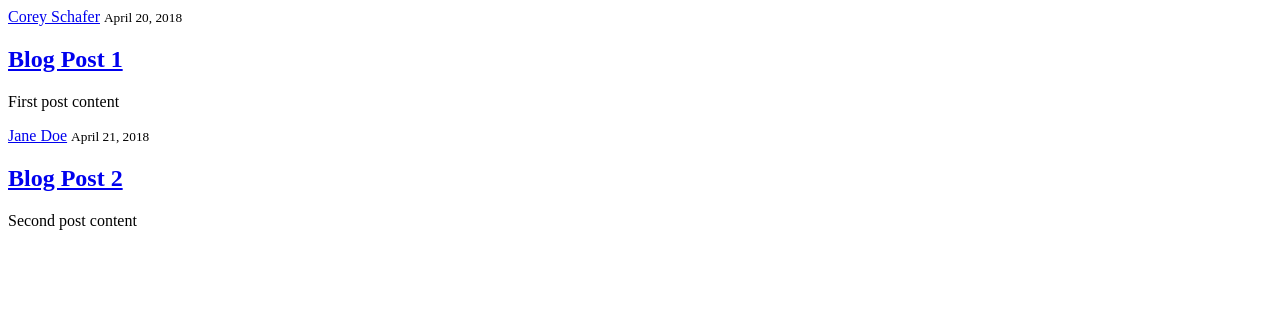
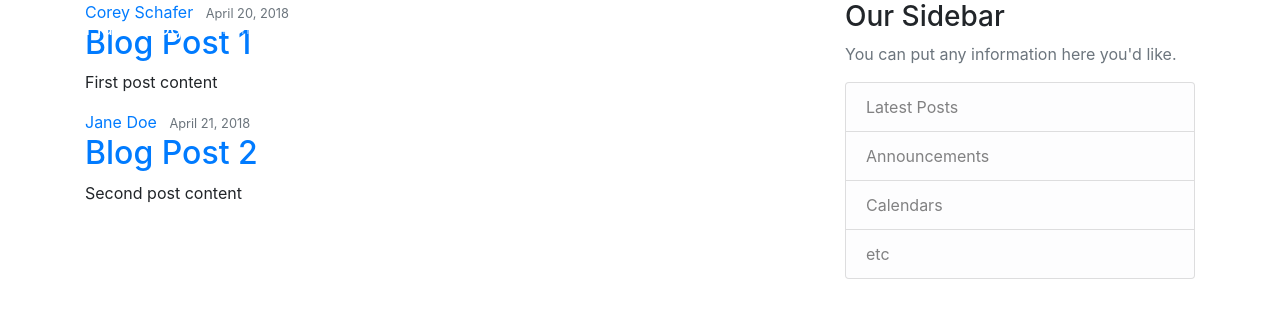
Before and after one commit to Gitongamiriam/pitch-blog, a Flask app: page /home in a window 1280 px wide. Shown: the top 318 px of the page. Run offline with Flask 2, Linux system fonts and the light colour scheme; parts of the project's set-up code (start-up, migrations or seed data) failed here and were passed over; some libraries are stand-ins or nearby versions.

Commit message:
Add logic to the layout.htm

```diff
--- a/templates/about.htm
+++ b/templates/about.htm
@@ -1,3 +1,4 @@
+{% extends "layout.htm" %}
 {% block content %}
     <h1>About Page</h1>
 {% endblock  %}
--- a/templates/home.htm
+++ b/templates/home.htm
@@ -1,3 +1,4 @@
+{% extends "layout.htm" %}
 {% block content %}
     {% for post in posts %}
         <article class="media content-section">
--- a/templates/layout.htm
+++ b/templates/layout.htm
@@ -0,0 +1,78 @@
+<!DOCTYPE html>
+<html>
+<head>
+    <!-- Required meta tags -->
+    <meta charset="utf-8">
+    <meta name="viewport" content="width=device-width, initial-scale=1, shrink-to-fit=no">
+
+    <!-- Bootstrap CSS -->
+    <link rel="stylesheet" href="https://maxcdn.bootstrapcdn.com/bootstrap/4.0.0/css/bootstrap.min.css" integrity="sha384-Gn5384xqQ1aoWXA+058RXPxPg6fy4IWvTNh0E263XmFcJlSAwiGgFAW/dAiS6JXm" crossorigin="anonymous">
+
+    <link rel="stylesheet" type="text/css" href="{{ url_for('static', filename='main.css') }}">
+
+    {% if title %}
+        <title>Flask Blog - {{ title }}</title>
+    {% else %}
+        <title>Flask Blog</title>
+    {% endif %}
+</head>
+<body>
+    <header class="site-header">
+      <nav class="navbar navbar-expand-md navbar-dark bg-steel fixed-top">
+        <div class="container">
+          <a class="navbar-brand mr-4" href="/">Flask Blog</a>
+          <button class="navbar-toggler" type="button" data-toggle="collapse" data-target="#navbarToggle" aria-controls="navbarToggle" aria-expanded="false" aria-label="Toggle navigation">
+            <span class="navbar-toggler-icon"></span>
+          </button>
+          <div class="collapse navbar-collapse" id="navbarToggle">
+            <div class="navbar-nav mr-auto">
+              <a class="nav-item nav-link" href="{{ url_for('home') }}">Home</a>
+              <a class="nav-item nav-link" href="{{ url_for('about') }}">About</a>
+            </div>
+            <!-- Navbar Right Side -->
+            <div class="navbar-nav">
+              <a class="nav-item nav-link" href="{{ url_for('login') }}">Login</a>
+              <a class="nav-item nav-link" href="{{ url_for('register') }}">Register</a>
+            </div>
+          </div>
+        </div>
+      </nav>
+    </header>
+    <main role="main" class="container">
+      <div class="row">
+        <div class="col-md-8">
+          {% with messages = get_flashed_messages(with_categories=true) %}
+            {% if messages %}
+              {% for category, message in messages %}
+                <div class="alert alert-{{ category }}">
+                  {{ message }}
+                </div>
+              {% endfor %}
+            {% endif %}
+          {% endwith %}
+          {% block content %}{% endblock %}
+        </div>
+        <div class="col-md-4">
+          <div class="content-section">
+            <h3>Our Sidebar</h3>
+            <p class='text-muted'>You can put any information here you'd like.
+              <ul class="list-group">
+                <li class="list-group-item list-group-item-light">Latest Posts</li>
+                <li class="list-group-item list-group-item-light">Announcements</li>
+                <li class="list-group-item list-group-item-light">Calendars</li>
+                <li class="list-group-item list-group-item-light">etc</li>
+              </ul>
+            </p>
+          </div>
+        </div>
+      </div>
+    </main>
+
+
+    <!-- Optional JavaScript -->
+    <!-- jQuery first, then Popper.js, then Bootstrap JS -->
+    <script src="https://code.jquery.com/jquery-3.2.1.slim.min.js" integrity="sha384-KJ3o2DKtIkvYIK3UENzmM7KCkRr/rE9/Qpg6aAZGJwFDMVNA/GpGFF93hXpG5KkN" crossorigin="anonymous"></script>
+    <script src="https://cdnjs.cloudflare.com/ajax/libs/popper.js/1.12.9/umd/popper.min.js" integrity="sha384-ApNbgh9B+Y1QKtv3Rn7W3mgPxhU9K/ScQsAP7hUibX39j7fakFPskvXusvfa0b4Q" crossorigin="anonymous"></script>
+    <script src="https://maxcdn.bootstrapcdn.com/bootstrap/4.0.0/js/bootstrap.min.js" integrity="sha384-JZR6Spejh4U02d8jOt6vLEHfe/JQGiRRSQQxSfFWpi1MquVdAyjUar5+76PVCmYl" crossorigin="anonymous"></script>
+</body>
+</html>
```
